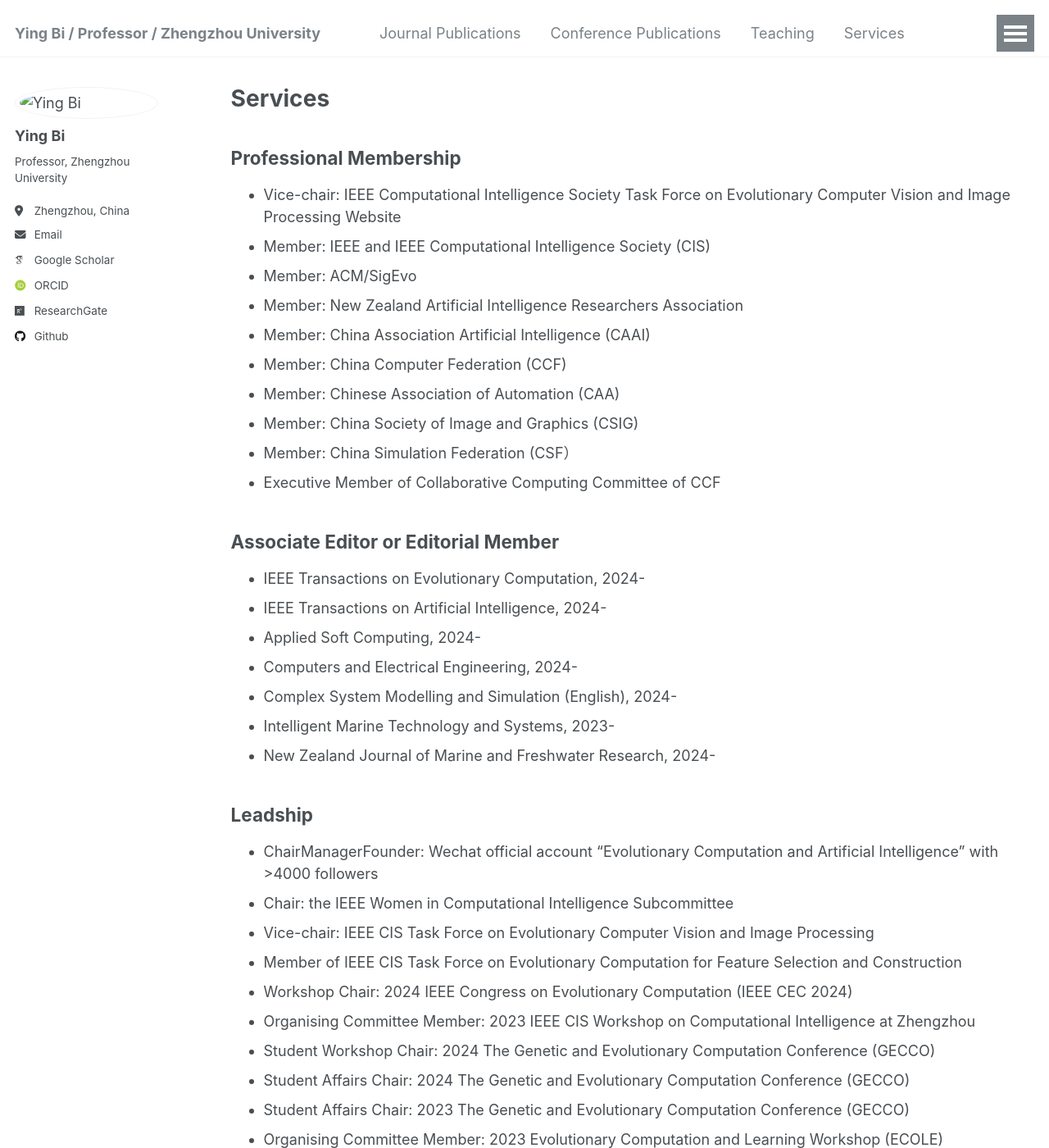
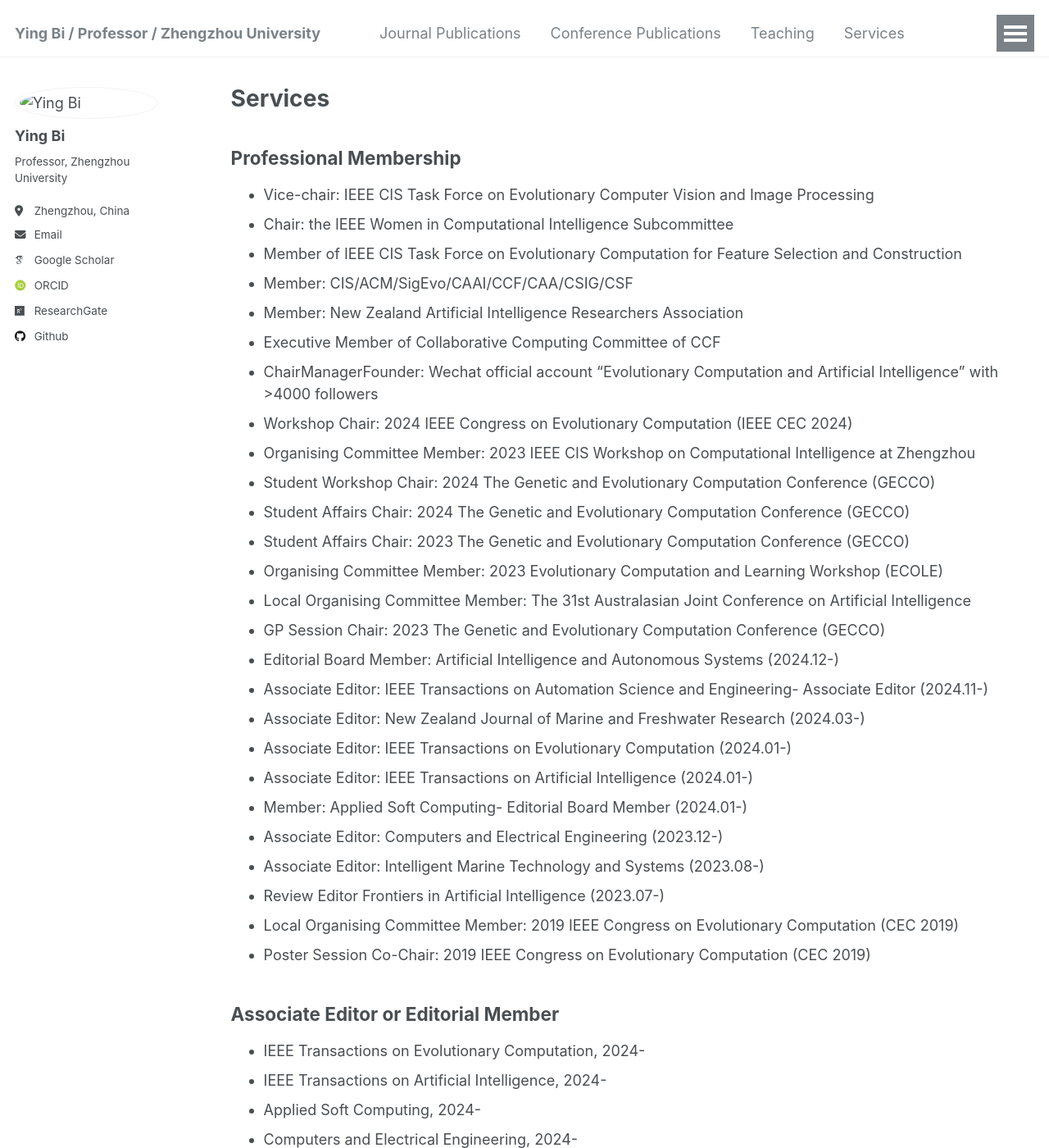
Before and after one commit to YingBi92/Ying-Bi, a Jekyll site: the page built from _pages/services.md, in a window 1280 px wide and 1400 px high. Shown: the whole window at 82% size. Built offline with Jekyll 4.4.1, drawn with Linux system fonts in a browser that asks for light colours; some web fonts are replaced; some of the changed text lies outside the part shown.

Commit message:
Update services.md

```diff
--- a/_pages/services.md
+++ b/_pages/services.md
@@ -7,16 +7,32 @@ author_profile: true
 
 ## Professional Membership
 
-* Vice-chair: IEEE Computational Intelligence Society Task Force on Evolutionary Computer Vision and Image Processing Website
-* Member: IEEE and IEEE Computational Intelligence Society (CIS)
-* Member: ACM/SigEvo
+* Vice-chair: IEEE CIS Task Force on Evolutionary Computer Vision and Image Processing
+* Chair: the IEEE Women in Computational Intelligence Subcommittee
+* Member of IEEE CIS Task Force on Evolutionary Computation for Feature Selection and Construction
+* Member: CIS/ACM/SigEvo/CAAI/CCF/CAA/CSIG/CSF
 * Member: New Zealand Artificial Intelligence Researchers Association
-* Member: China Association Artificial Intelligence (CAAI)
-* Member: China Computer Federation (CCF)
-* Member: Chinese Association of Automation (CAA)
-* Member: China Society of Image and Graphics (CSIG)
-* Member: China Simulation Federation (CSF）
 * Executive Member of Collaborative Computing Committee of CCF
+* ChairManagerFounder: Wechat official account “Evolutionary Computation and Artificial Intelligence” with >4000 followers
+* Workshop Chair: 2024 IEEE Congress on Evolutionary Computation (IEEE CEC 2024)
+* Organising Committee Member: 2023 IEEE CIS Workshop on Computational Intelligence at Zhengzhou
+* Student Workshop Chair: 2024 The Genetic and Evolutionary Computation Conference (GECCO)
+* Student Affairs Chair: 2024 The Genetic and Evolutionary Computation Conference (GECCO)
+* Student Affairs Chair: 2023 The Genetic and Evolutionary Computation Conference (GECCO)
+* Organising Committee Member: 2023 Evolutionary Computation and Learning Workshop (ECOLE)
+* Local Organising Committee Member: The 31st Australasian Joint Conference on Artificial Intelligence
+* GP Session Chair: 2023 The Genetic and Evolutionary Computation Conference (GECCO)
+* Editorial Board Member: Artificial Intelligence and Autonomous Systems (2024.12-)
+* Associate Editor: IEEE Transactions on Automation Science and Engineering- Associate Editor (2024.11-)
+* Associate Editor: New Zealand Journal of Marine and Freshwater Research (2024.03-)
+* Associate Editor: IEEE Transactions on Evolutionary Computation (2024.01-)
+* Associate Editor: IEEE Transactions on Artificial Intelligence (2024.01-)
+* Member: Applied Soft Computing- Editorial Board Member (2024.01-)
+* Associate Editor:  Computers and Electrical Engineering (2023.12-)
+* Associate Editor: Intelligent Marine Technology and Systems (2023.08-)
+* Review Editor Frontiers in Artificial Intelligence (2023.07-)
+* Local Organising Committee Member: 2019 IEEE Congress on Evolutionary Computation (CEC 2019)
+* Poster Session Co-Chair: 2019 IEEE Congress on Evolutionary Computation (CEC 2019)
 
 ## Associate Editor or Editorial Member
 
@@ -27,23 +43,6 @@ author_profile: true
 * Complex System Modelling and Simulation (English), 2024-
 * Intelligent Marine Technology and Systems, 2023-
 * New Zealand Journal of Marine and Freshwater Research, 2024-
-
-## Leadship
-
-* ChairManagerFounder: Wechat official account “Evolutionary Computation and Artificial Intelligence” with >4000 followers
-* Chair: the IEEE Women in Computational Intelligence Subcommittee
-* Vice-chair: IEEE CIS Task Force on Evolutionary Computer Vision and Image Processing
-* Member of IEEE CIS Task Force on Evolutionary Computation for Feature Selection and Construction
-* Workshop Chair: 2024 IEEE Congress on Evolutionary Computation (IEEE CEC 2024)
-* Organising Committee Member: 2023 IEEE CIS Workshop on Computational Intelligence at Zhengzhou
-* Student Workshop Chair: 2024 The Genetic and Evolutionary Computation Conference (GECCO)
-* Student Affairs Chair: 2024 The Genetic and Evolutionary Computation Conference (GECCO)
-* Student Affairs Chair: 2023 The Genetic and Evolutionary Computation Conference (GECCO)
-* Organising Committee Member: 2023 Evolutionary Computation and Learning Workshop (ECOLE)
-* Local Organising Committee Member: 2019 IEEE Congress on Evolutionary Computation (CEC 2019)
-* Local Organising Committee Member: The 31st Australasian Joint Conference on Artificial Intelligence
-* GP Session Chair: 2023 The Genetic and Evolutionary Computation Conference (GECCO)
-* Poster Session Co-Chair: 2019 IEEE Congress on Evolutionary Computation (CEC 2019)
 
 ## Organised Special Issues
 
```
